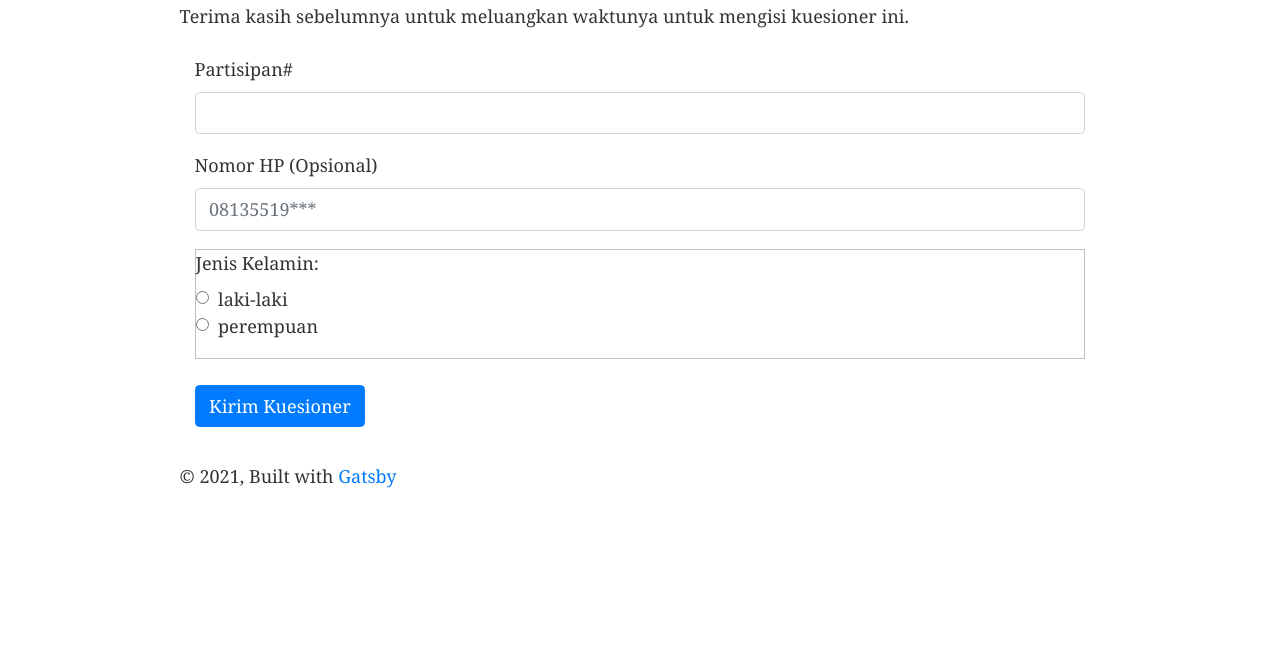
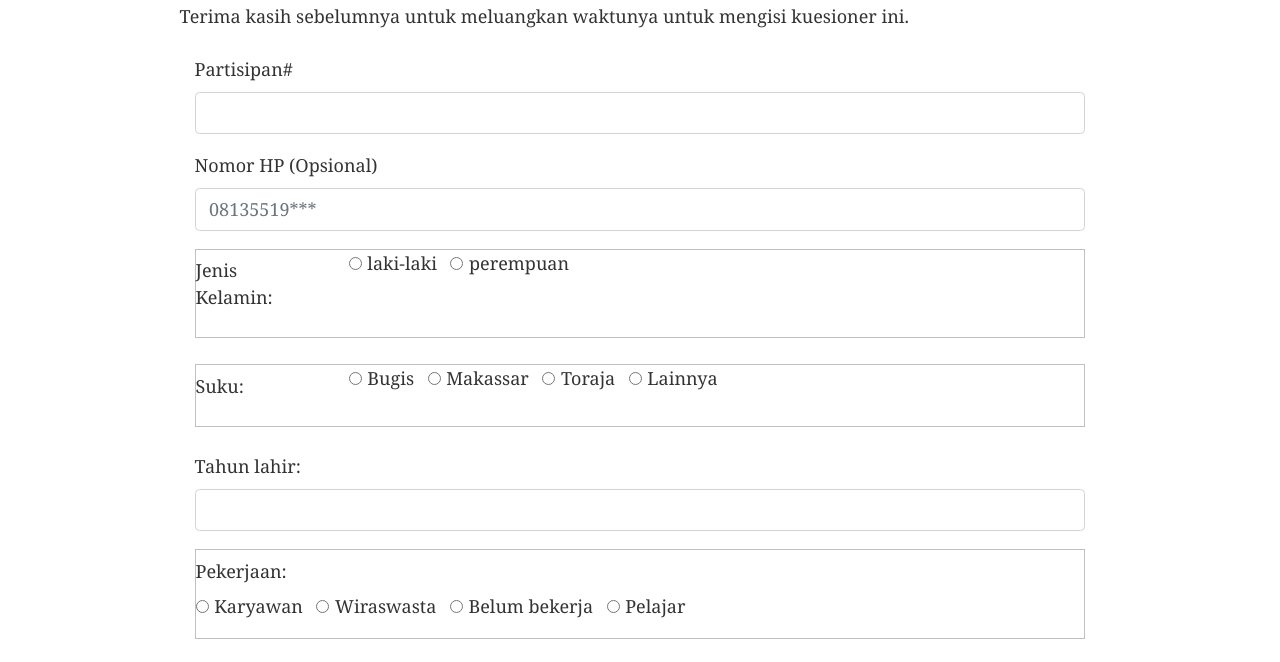
Before and after one commit to 777uliahshafar/formikform-templ, a Gatsby site: page / in a window 1280 px wide. Shown: the part 238-900 px from the top of the page. Before the commit the page ends 800 px from the top, so only its background shows below. Built offline with nearby package versions, Linux system fonts and the light colour scheme; Gatsby itself is replaced by a stand-in of ours.

Commit message:
done basicForm

```diff
--- a/src/pages/index.js
+++ b/src/pages/index.js
@@ -4,7 +4,7 @@ import 'bootstrap/dist/css/bootstrap.min.css'
 import SEO from '../components/seo'
 import Layout from '../components/layout'
 
-import { Form, Button, Container } from 'react-bootstrap'
+import { Form, Button, Container, Row, Col } from 'react-bootstrap'
 import { navigate } from 'gatsby'
 
 const IndexPage = () => {
@@ -73,7 +73,7 @@ const IndexPage = () => {
             />
           </Form.Group>
 
-          <Form.Group controlId="formBasicPhone">
+          <Form.Group controlId="formPhone">
             <Form.Label>Nomor HP (Opsional)</Form.Label>
             <Form.Control
               type="text"
@@ -83,11 +83,15 @@ const IndexPage = () => {
               placeholder="08135519***"
             />
           </Form.Group>
+          <fieldset>
+            <Form.Group as={Row} className="mb-3" controlId="formGender">
+              <Form.Label column sm={2}>
+                Jenis Kelamin:
+              </Form.Label>
 
-          <fieldset>
-            <Form.Group controlId="formBasicGender">
-              <Form.Label>Jenis Kelamin:</Form.Label>
+              <Col sm={10}>
                 <Form.Check
+                  inline
                   type="radio"
                   label="laki-laki"
                   name="gender"
@@ -97,6 +101,7 @@ const IndexPage = () => {
                 />
 
                 <Form.Check
+                  inline
                   type="radio"
                   label="perempuan"
                   name="gender"
@@ -104,11 +109,125 @@ const IndexPage = () => {
                   onChange={handleChange}
                   value={formState.gender}
                 />
+              </Col>
             </Form.Group>
           </fieldset>
 
+          <fieldset>
+            <Form.Group as={Row} className="mb-3" controlId="formSuku">
+              <Form.Label column sm={2}>
+                Suku:
+              </Form.Label>
+              <Col sm="10">
+                <Form.Check
+                  inline
+                  type="radio"
+                  label="Bugis"
+                  name="suku"
+                  id="bugis"
+                  onChange={handleChange}
+                  value={formState.suku}
+                />
+                <Form.Check
+                  inline
+                  type="radio"
+                  label="Makassar"
+                  name="suku"
+                  id="makassar"
+                  onChange={handleChange}
+                  value={formState.suku}
+                />
+
+                <Form.Check
+                  inline
+                  type="radio"
+                  label="Toraja"
+                  name="suku"
+                  id="toraja"
+                  onChange={handleChange}
+                  value={formState.suku}
+                />
+                <Form.Check
+                  inline
+                  type="radio"
+                  label="Lainnya"
+                  name="suku"
+                  id="lainLain"
+                  onChange={handleChange}
+                  value={formState.suku}
+                />
+              </Col>
+            </Form.Group>
+          </fieldset>
+
+          <Form.Group controlId="formTahunLahir">
+            <Form.Label>Tahun lahir:</Form.Label>
+            <Form.Control
+              type="text"
+              name="tahunLahir"
+              onChange={handleChange}
+              value={formState.tahunLahir}
+            />
+          </Form.Group>
+
+          <fieldset>
+            <Form.Group as={Row} className="mb-3" controlId="formJob">
+              <Form.Label column sm={10}>
+                Pekerjaan:
+              </Form.Label>
+              <Col sm="10">
+                <Form.Check
+                  inline
+                  type="radio"
+                  label="Karyawan"
+                  name="job"
+                  id="karyawan"
+                  onChange={handleChange}
+                  value={formState.job}
+                />
+
+                <Form.Check
+                  inline
+                  type="radio"
+                  label="Wiraswasta"
+                  name="job"
+                  id="wiraswasta"
+                  onChange={handleChange}
+                  value={formState.job}
+                />
+
+                <Form.Check
+                  inline
+                  type="radio"
+                  label="Belum bekerja"
+                  name="job"
+                  id="belumBekerja"
+                  onChange={handleChange}
+                  value={formState.job}
+                />
+
+                <Form.Check
+                  inline
+                  type="radio"
+                  label="Pelajar"
+                  name="job"
+                  id="pelajar"
+                  onChange={handleChange}
+                  value={formState.job}
+                />
+              </Col>
+            </Form.Group>
+          </fieldset>
+
+          <p>
+            Jika uang, waktu dan halangan lainnya bukan pertimbangan, ruang mana
+            yang anda lebih cenderungi untuk dikunjungi? Silakan nilai dengan
+            skala poin 100 dimana ``1" artinya ``kurang dicenderungi" dan ``100"
+            artinya ``Sangat dicenderungi""
+          </p>
+
           <Button variant="primary" type="submit">
-            Kirim Kuesioner
+            Kirimkan
           </Button>
         </Form>
       </Container>
```
Lines whose indentation alone changed are shown as unchanged.
